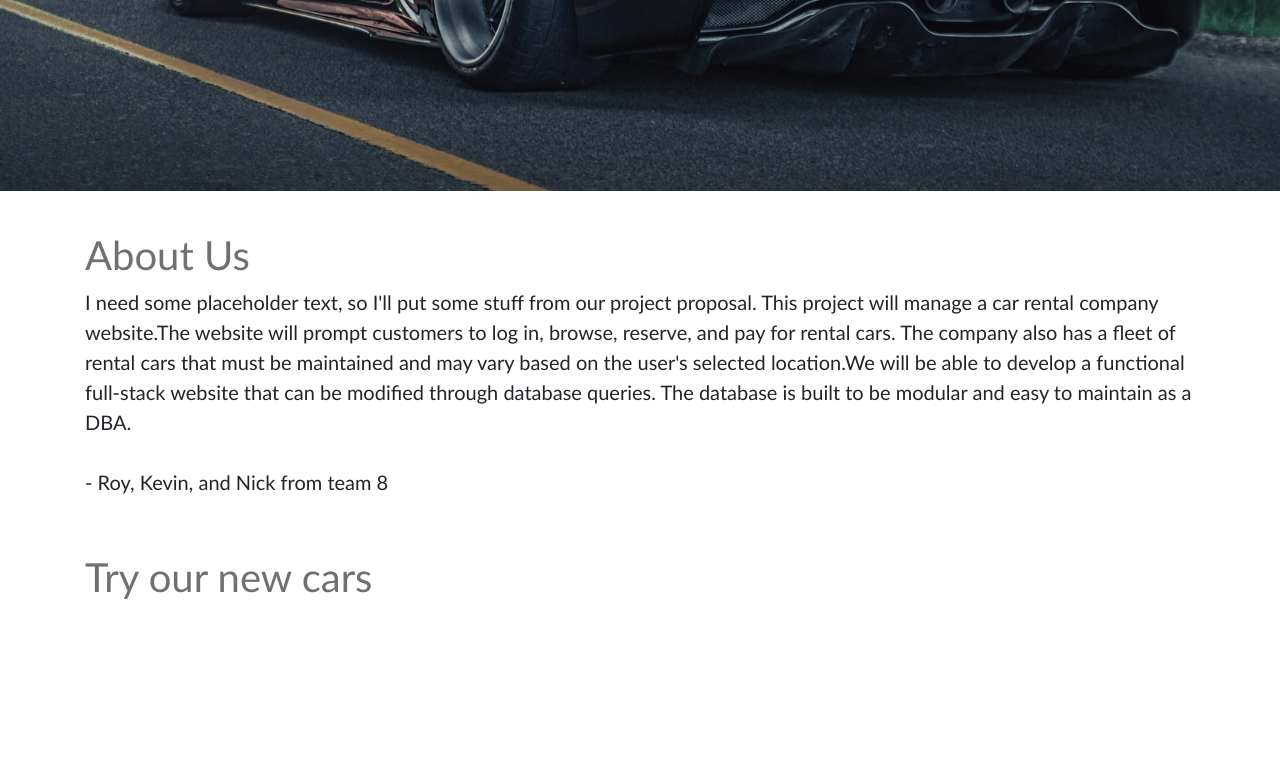
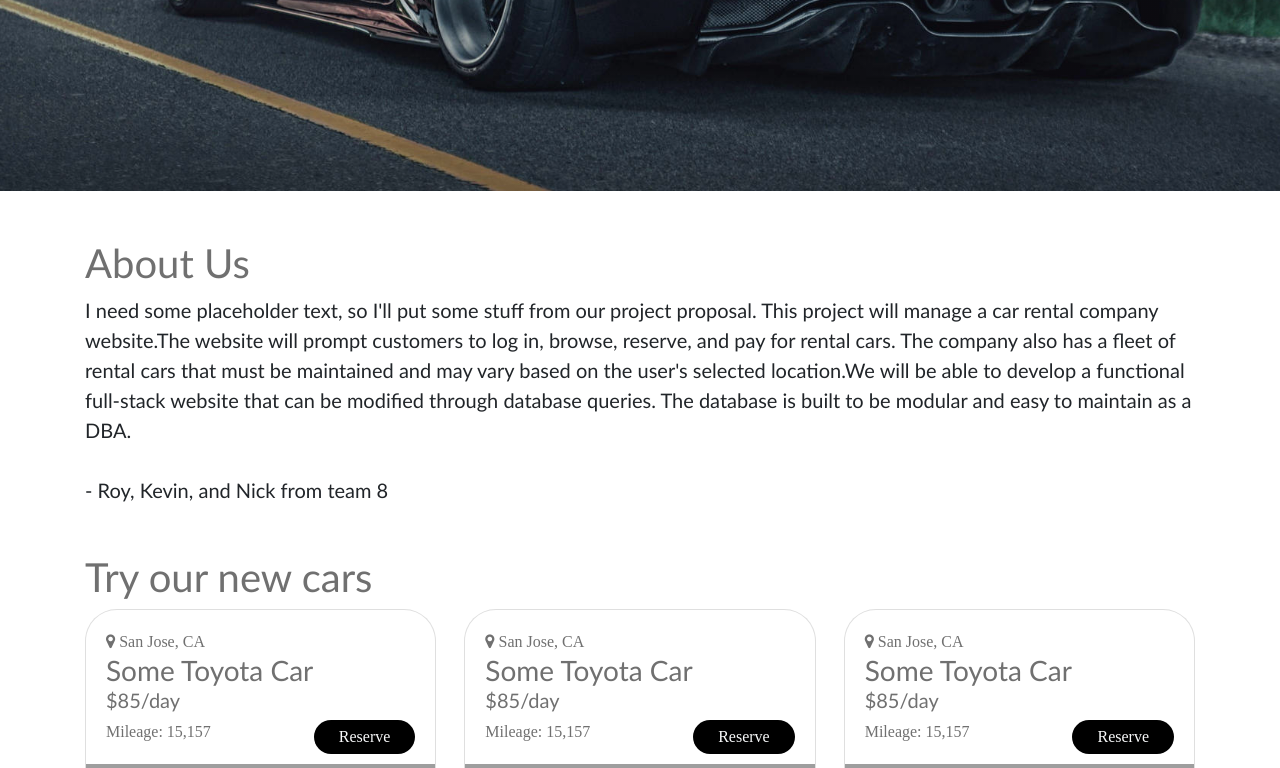
Before and after one commit to DuckyKay/CMPE157ACarRental, a Flask app: page / in a window 1280 px wide. Shown: the part 634-1402 px from the top of the page. Run offline with Flask 3, Linux system fonts and the light colour scheme; some libraries are stand-ins or nearby versions; some web fonts are replaced; grey boxes are pictures that could not be loaded.

Commit message:
added display for cars on home page

```diff
--- a/website/static/css/home.css
+++ b/website/static/css/home.css
@@ -7,12 +7,57 @@
     background-repeat: no-repeat;
     background-position: center bottom;
     background-size: cover;
-    background-attachment: fixed;
-
     height: 825px;
-    margin-bottom: 2.5em;
 }
 
-.about-us {
-    margin-bottom: 3.5em;
+.card-columns {
+    column-gap: 1.75em;
 }
+
+.card {
+    border-radius: 2em;
+}
+
+.card-body {
+    font-family: calibri;
+    color: #707070;
+}
+
+.car-model {
+    font-family: Candara;
+}
+
+.car-mileage button {
+    float: right;
+    background-color: black;
+    border-radius: 5em;
+}
+
+/* < md size */
+@media (max-width: 768px) {
+    .card-columns {
+        column-count: 1;
+    }
+
+    .hero {
+        height: 500px;
+    }
+}
+
+/* md - lg size */
+@media (min-width: 768px) and (max-width: 992px) {
+    .card-columns {
+        column-count: 2;
+    }
+
+    .hero {
+        height: 650px;
+    }
+}
+
+/* lg - xl size */
+@media (min-width: 992px) and (max-width: 1200px) {
+    .card-columns {
+        column-count: 2;
+    }
+}
--- a/website/templates/home.html
+++ b/website/templates/home.html
@@ -7,7 +7,7 @@
 {% block title %} Home {% endblock %}
 
 {% block content %}
-<div class="about-us">
+<div class="about-us my-5">
     <h1 class="h1"> About Us</h1>
     <p class="lead">
         I need some placeholder text, so I'll put some stuff from our project proposal. This project will manage a car
@@ -19,5 +19,26 @@
     </p>
 </div>
 
-<h2 class="h1"> Try our new cars</h2>
+<div class="car-list">
+    <h2 class="h1"> Try our new cars</h2>
+
+    <div class="card-columns">
+        {% for i in range(1,15) %}
+        <div class="card mb-4">
+            <div class="card-body">
+                <div class="car-location"><i class="fa fa-map-marker" aria-hidden="true"></i> San Jose, CA</div>
+                <div class="car-model h3 mb-0">Some Toyota Car</div>
+                <div class="car-price h5">$85/day</div>
+                <div class="car-mileage">
+                    Mileage: 15,157
+                    <button class="btn text-light px-4 py-1">Reserve</button>
+                </div>
+            </div>
+
+            <img class="card-img-bottom" src="{{ url_for('static', filename='sedan.png') }}.." alt="car">
+        </div>
+        {%endfor%}
+    </div>
+
+</div>
 {% endblock %}
```
Also changed, not shown: website/static/sedan.png (added).
